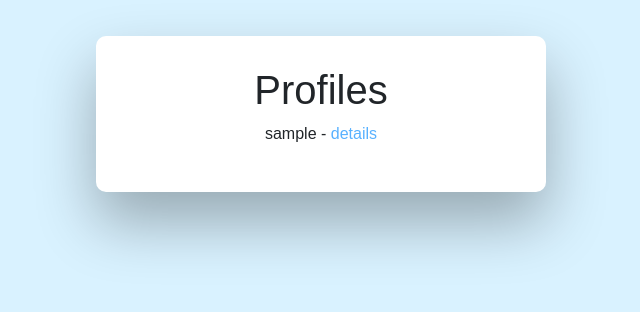
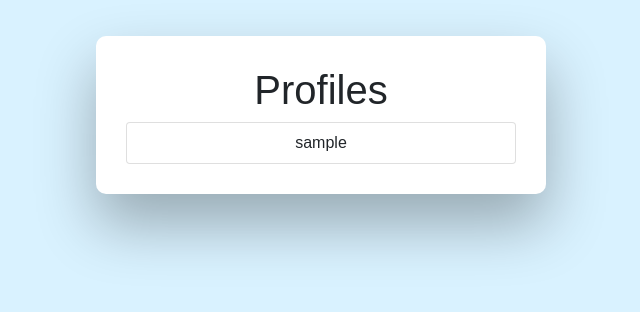
Before and after one commit to morveusz93/terra-keeper, a Django app: template users/templates/users/profiles.html in a window 1280 px wide. Shown: the part 56-368 px from the top of the page, without its empty margins (319-959 px from the left). Run offline with Django 4.2, Linux system fonts and the light colour scheme; the template is opened without the code that fills it: values that come from a table or form of the project are taken from there, others are empty; the visitor is signed in with stand-in values (Sample User, id 1); data comes from the database, SQL or seed files in the repository; some libraries are stand-ins or nearby versions.

Commit message:
add lists styling

```diff
--- a/users/templates/users/profiles.html
+++ b/users/templates/users/profiles.html
@@ -1,9 +1,10 @@
 {% extends 'main.html' %} {% block content %}
 
     <h1>Profiles</h1>
-    {% for profile in profiles %}
-    <p>{{ profile.name }} - <a href="{% url 'user-details' profile.id %}">details</a></p>
-    {% endfor %}
-
+    <div class="list-group">
+        {% for profile in profiles %}
+            <a href="{% url 'user-details' profile.id %}" type="button" class="list-group-item list-group-item-action">{{ profile.name }}</a>
+        {% endfor %}
+    </div>
 
 {% endblock %}
```
Also changed, not shown: spiders/templates/spiders/index.html (+5 -3 lines).
